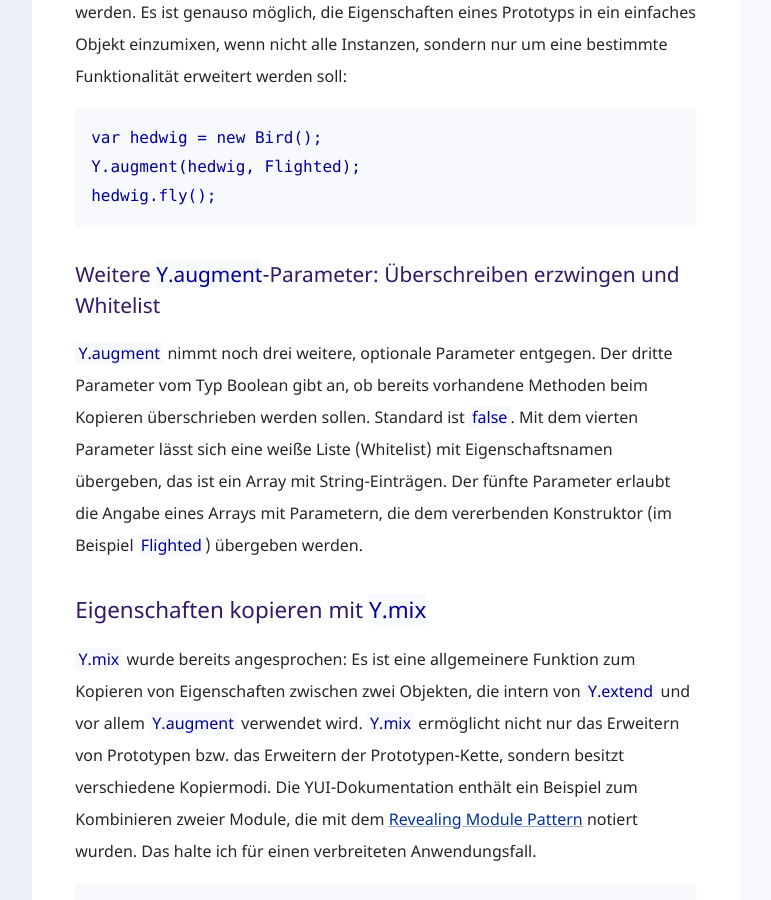
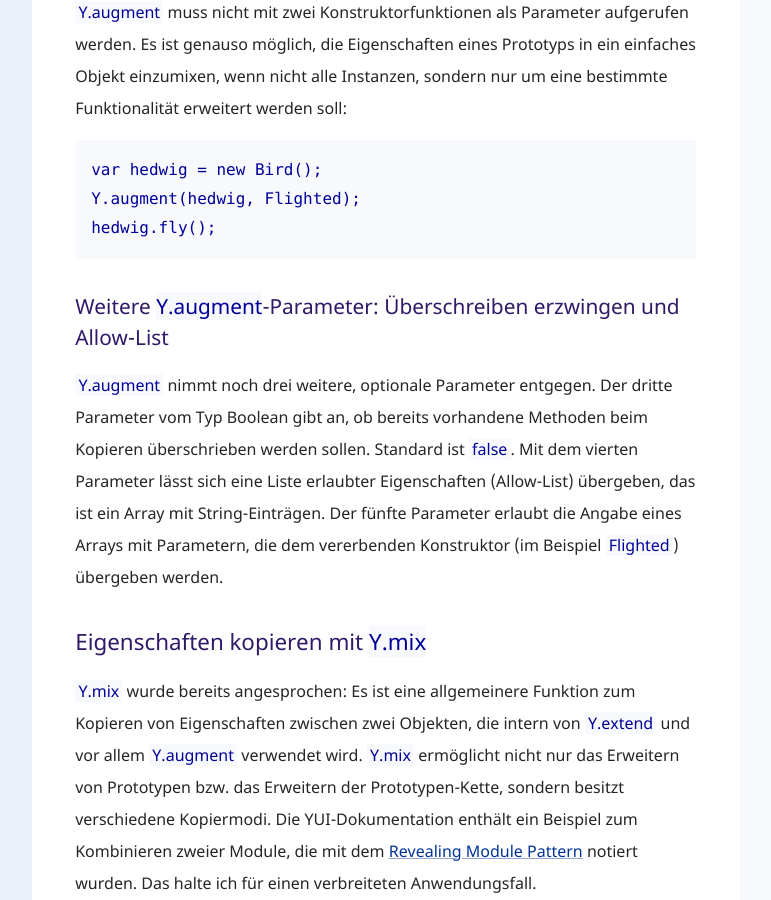
Before and after one commit to molily/molily.de, a Jekyll site: the page built from _posts/2010-05-10-yui3-oop.html, in a window 1280 px wide and 900 px high, scrolled down 13364 px. Shown: the whole window, without its empty margins (80-851 px from the left). Built offline with Jekyll 4.4.1, drawn with Linux system fonts in a browser that asks for light colours; some of the changed text lies outside the part shown.

Commit message:
allow/block list

```diff
--- a/_posts/2010-05-10-yui3-oop.html
+++ b/_posts/2010-05-10-yui3-oop.html
@@ -45,13 +45,13 @@ YUI().use('oop', function (Y) {
   <a href="#y-augment">Mixins mit <code>Y.augment</code></a>
   <ol class="compact-list">
   <li><a href="#y-augment-einzeln">Einzelnen Objekten Funktionalität hinzufügen</a></li>
-  <li><a href="#y-augment-parameter">Weitere Parameter von <code>Y.augment</code>: Überschreiben erzwingen und Whitelist</a></li>
+  <li><a href="#y-augment-parameter">Weitere Parameter von <code>Y.augment</code>: Überschreiben erzwingen und Allow-List</a></li>
   </ol>
 </li>
 <li>
   <a href="#y-mix">Eigenschaften kopieren mit <code>Y.mix</code></a>
   <ol class="compact-list">
-  <li><a href="#y-mix-parameter">Weitere Parameter von <code>Y.mix</code>: Überschreiben erzwingen und Whitelist</a></li>
+  <li><a href="#y-mix-parameter">Weitere Parameter von <code>Y.mix</code>: Überschreiben erzwingen und Allow-List</a></li>
   <li><a href="#y-merge">Mehrere Objekte vereinen mit <code>Y.merge</code></a></li>
   <li><a href="#y-augment-vs-y-mix"><code>Y.augment</code> vs. <code>Y.mix</code></a></li>
   </ol>
@@ -404,9 +404,9 @@ Y.augment(hedwig, Flighted);
 hedwig.fly();
 </pre>
 
-<h3 id="y-augment-parameter">Weitere <code>Y.augment</code>-Parameter: Überschreiben erzwingen und Whitelist</h3>
+<h3 id="y-augment-parameter">Weitere <code>Y.augment</code>-Parameter: Überschreiben erzwingen und Allow-List</h3>
 
-<p><code>Y.augment</code> nimmt noch drei weitere, optionale Parameter entgegen. Der dritte Parameter vom Typ Boolean gibt an, ob bereits vorhandene Methoden beim Kopieren überschrieben werden sollen. Standard ist <code>false</code>. Mit dem vierten Parameter lässt sich eine weiße Liste (Whitelist) mit Eigenschaftsnamen übergeben, das ist ein Array mit String-Einträgen. Der fünfte Parameter erlaubt die Angabe eines Arrays mit Parametern, die dem vererbenden Konstruktor (im Beispiel <code>Flighted</code>) übergeben werden.</p>
+<p><code>Y.augment</code> nimmt noch drei weitere, optionale Parameter entgegen. Der dritte Parameter vom Typ Boolean gibt an, ob bereits vorhandene Methoden beim Kopieren überschrieben werden sollen. Standard ist <code>false</code>. Mit dem vierten Parameter lässt sich eine Liste erlaubter Eigenschaften (Allow-List) übergeben, das ist ein Array mit String-Einträgen. Der fünfte Parameter erlaubt die Angabe eines Arrays mit Parametern, die dem vererbenden Konstruktor (im Beispiel <code>Flighted</code>) übergeben werden.</p>
 
 <h2 id="y-mix">Eigenschaften kopieren mit <code>Y.mix</code></h2>
 
@@ -468,9 +468,9 @@ robin.fly();
 
 <p><code>Y.mix</code> erzeugt standardmäßig eine sogenannte flache Kopie (<em lang="en">shallow copy</em>). Das heißt, dass Objekte wie etwa Arrays bloß referenziert werden und keine echte Kopie von ihnen angelegt wird. Für eine tiefe Kopie (<em lang="en">deep copy</em>) ist das hier nicht besprochene <a href="http://yuilibrary.com/yui/docs/api/classes/YUI.html#method_clone">Y.clone</a> zuständig, für das kontrollierte Erweitern von Eigenschaften vom Typ Objekten und Arrays gibt es die Methode <a href="http://yuilibrary.com/yui/docs/api/classes/YUI.html#method_aggregate">Y.aggregate</a>.</p>
 
-<h3 id="y-mix-parameter">Weitere Parameter von <code>Y.mix</code>: Überschreiben erzwingen und Whitelist</h3>
+<h3 id="y-mix-parameter">Weitere Parameter von <code>Y.mix</code>: Überschreiben erzwingen und Allow-List</h3>
 
-<p><code>Y.mix</code> nimmt insgesamt sechs Parameter entgegen, davon sind die letzten vier optional. Interessant sind noch der dritte und vierte Parameter, wir haben sie schon bei <code>Y.augment</code> kennengelernt: Der dritte gibt an, ob gleichnamige Eigenschaften beim Kopieren überschrieben werden. Dies ist standardmäßig nicht der Fall und kann mit <code>true</code> erzwungen werden. Der vierte Parameter ermöglicht die Übergabe einer weißen Liste (Whitelist). Diese wird als Filter verwendet, sodass nur die angegebenen Eigenschaften kopiert werden.</p>
+<p><code>Y.mix</code> nimmt insgesamt sechs Parameter entgegen, davon sind die letzten vier optional. Interessant sind noch der dritte und vierte Parameter, wir haben sie schon bei <code>Y.augment</code> kennengelernt: Der dritte gibt an, ob gleichnamige Eigenschaften beim Kopieren überschrieben werden. Dies ist standardmäßig nicht der Fall und kann mit <code>true</code> erzwungen werden. Der vierte Parameter ermöglicht die Übergabe einer weißen Liste (Allow-List). Diese wird als Filter verwendet, sodass nur die angegebenen Eigenschaften kopiert werden.</p>
 
 <h3 id="y-merge">Mehrere Objekte vereinen mit <code>Y.merge</code></h3>
 
--- a/_posts/2014-08-11-xss.html
+++ b/_posts/2014-08-11-xss.html
@@ -493,7 +493,7 @@ var user = JSON.parse(userJSON);
 
 <li id="xss-sanitizers"><a href="http://api.rubyonrails.org/classes/ActionView/Helpers/SanitizeHelper.html">SanitizeHelper: Ruby on Rails ActionView HTML sanitizer</a></li>
 
-<li><a href="https://github.com/rgrove/sanitize">sanitize: Whitelist-based Ruby HTML and CSS sanitizer</a></li>
+<li><a href="https://github.com/rgrove/sanitize">sanitize: Ruby HTML and CSS sanitizer</a></li>
 
 <li><a href="https://github.com/cure53/DOMPurify">DOMPurify: JavaScript sanitizer for HTML, MathML and SVG</a></li>
 
```
Also changed, not shown: _posts/2017-07-20-android-browsers.md (+1 -1 lines), _posts/2017-12-21-robust-javascript.md (+1 -1 lines).
